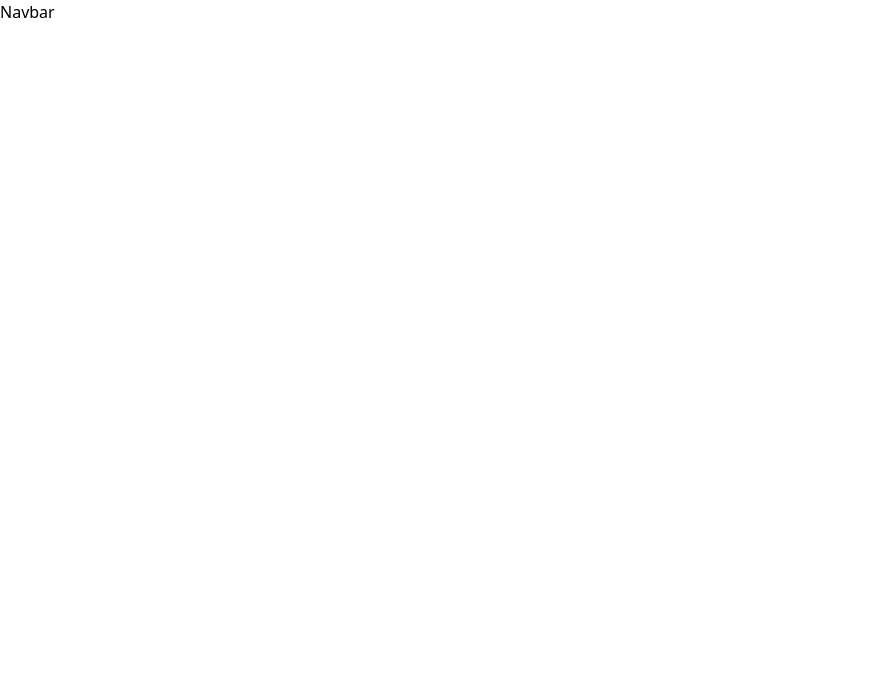
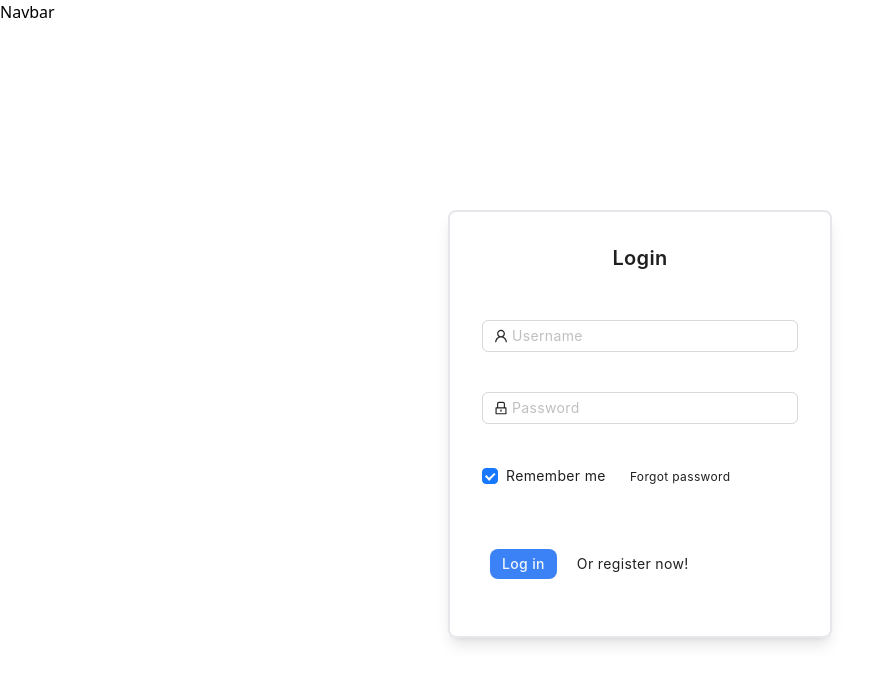
Before and after one commit to shawakash/GPT-Prompt, a Next.js app: page /login in a window 1280 px wide. Shown: the top 684 px of the page, without its empty margins (0-894 px from the left). Built offline with nearby package versions, Linux system fonts and the light colour scheme.

Commit message:
Adding login front-end

```diff
--- a/src/pages/login.js
+++ b/src/pages/login.js
@@ -1,18 +1,84 @@
 import Head from 'next/head'
 import React from 'react'
+import { LockOutlined, UserOutlined } from '@ant-design/icons';
+import { Button, Checkbox, Form, Input } from "antd"
 
 const Login = () => {
+
+    const onFinish = (values) => {
+        console.log('Received values of form: ', values);
+    };
+
     return (
         <>
             <Head>
                 <title>Login  |  GPT-Prompt</title>
             </Head>
-            <div>
-                <div className="">
-                    <form action="" className="">
-                        <div className="heading"></div>
-                        <input type="text" className="" />
-                    </form>
+            <div className={`flex justify-center items-center h-screen`}>
+                <div className="flex ">
+                    <Form
+                        name="normal_login"
+                        initialValues={{
+                            remember: true,
+                        }}
+                        onFinish={onFinish}
+                        className={`login-form flex gap-y-3 flex-col border-2 p-4 rounded-lg shadow-lg hover:shadow-2xl tracking-wide transition-all sm:w-72 sm:h-80 md:p-8 md:w-96 md:h-full md:gap-y-5 lg:gap-y-8 `}
+                    >
+                        <div className="head text-xl font-semibold text-center mb-3 ">Login</div>
+                        <Form.Item
+                            name="username"
+                            rules={[
+                                {
+                                    required: true,
+                                    message: 'Please input your Username!',
+                                },
+                            ]}
+                            className='my-1'
+                        >
+                            <Input prefix={<UserOutlined className="site-form-item-icon" />} placeholder="Username" />
+                        </Form.Item>
+                        <Form.Item
+                            name="password"
+                            rules={[
+                                {
+                                    required: true,
+                                    message: 'Please input your Password!',
+                                },
+                            ]}
+                            className='my-1'
+                        >
+                            <Input
+                                prefix={<LockOutlined className="site-form-item-icon" />}
+                                type="password"
+                                placeholder="Password"
+                            />
+                        </Form.Item>
+                        <Form.Item
+                            className='flex flex-row text-xs'
+                        >
+                            <Form.Item name="remember" valuePropName="checked" noStyle>
+                                <Checkbox>Remember me</Checkbox>
+                            </Form.Item>
+                            {/* <div className=""> */}
+                                <a className="login-form-forgot text-xs ml-4" href="">
+                                    Forgot password
+                                </a>
+
+                            {/* </div> */}
+                        </Form.Item>
+
+                        <Form.Item className=''>
+                            <div className="flex gap-x-3 items-center justify-start ">
+                                <button type="primary" htmlType="submit" className="login-form-button px-3 py-1 mx-2 rounded-lg text-slate-100 font-medium bg-blue-500 hover:bg-white hover:text-blue-500 hover:border-1 hover:border-blue-500  border-1 border-transparent transition-all">
+                                    Log in
+                                </button>
+                                <div className="">
+                                    Or <a href="">register now!</a>
+                                </div>
+
+                            </div>
+                        </Form.Item>
+                    </Form>
                 </div>
             </div>
         </>
```
